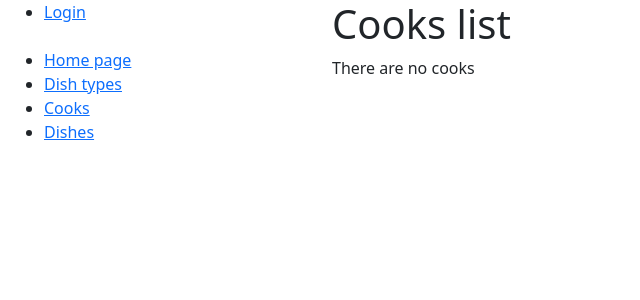
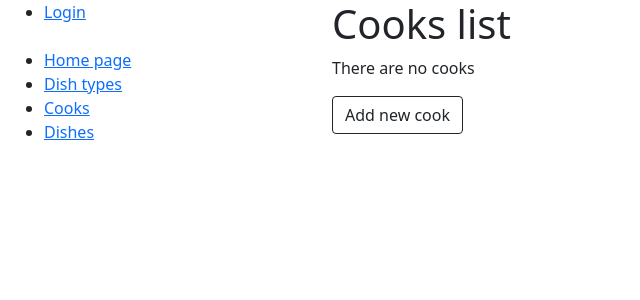
Before and after one commit to WDemidenko/restaurant_kitchen_service, a Django app: page /cooks/ in a window 1280 px wide. Shown: the top 300 px of the page, without its empty margins (0-640 px from the left). Run offline with Django 4.2, Linux system fonts and the light colour scheme; data that the repository does not hold is empty.

Commit message:
Add view, forms, template and url for creation updating and deleting Cook

```diff
--- a/kitchen/urls.py
+++ b/kitchen/urls.py
@@ -2,7 +2,7 @@ from django.urls import path
 
 from kitchen.views import index, DishTypeListView, CookListView, DishListView, DishTypeDetailView, CookDetailView, \
     DishTypeCreateView, DishTypeUpdateView, DishTypeDeleteView, DishCreateView, DishUpdateView, DishDeleteView, \
-    DishDetailView
+    DishDetailView, CookCreateView, CookUpdateView, CookDeleteView
 
 urlpatterns = [
     path("", index, name="index"),
@@ -54,6 +54,17 @@ urlpatterns = [
         DishDetailView.as_view(),
         name="dish-detail"
     ),
+    path("cooks/create/", CookCreateView.as_view(), name="cook-create"),
+    path(
+        "cooks/<int:pk>/update/",
+        CookUpdateView.as_view(),
+        name="cook-update"
+    ),
+    path(
+        "drivers/<int:pk>/delete/",
+        CookDeleteView.as_view(),
+        name="cook-delete"
+    ),
 ]
 
 app_name = "kitchen"
--- a/kitchen/views.py
+++ b/kitchen/views.py
@@ -4,7 +4,7 @@ from django.shortcuts import render
 from django.urls import reverse_lazy
 from django.views import generic
 
-from kitchen.forms import DishTypeForm, DishForm
+from kitchen.forms import DishTypeForm, DishForm, CookForm
 from kitchen.models import Dish, DishType, Cook
 
 
@@ -67,6 +67,28 @@ class CookDetailView(generic.DetailView):
     model = Cook
 
 
+class CookCreateView(generic.CreateView):
+    model = Cook
+    form_class = CookForm
+    success_message = "%(username) has been successfully created"
+    success_url = reverse_lazy("kitchen:cook-list")
+
+
+class CookUpdateView(generic.UpdateView):
+    model = Cook
+    form_class = CookForm
+    success_message = "%(username) has been successfully updated"
+
+    def get_success_url(self):
+        user_id = self.object.id
+        return reverse_lazy('kitchen:cook-detail', kwargs={'pk': user_id})
+
+
+class CookDeleteView(generic.DeleteView):
+    model = Cook
+    success_url = reverse_lazy("kitchen:cook-list")
+
+
 class DishListView(generic.ListView):
     model = Dish
 
--- a/templates/kitchen/cook_detail.html
+++ b/templates/kitchen/cook_detail.html
@@ -2,6 +2,8 @@
 
 {% block content %}
   <h1>{{ cook.first_name }} {{ cook.last_name }}</h1>
+    <a href="{% url 'kitchen:cook-update' pk=cook.id %}" class="btn btn-primary">Update</a>
+    <a href="{% url 'kitchen:cook-delete' pk=cook.id %}" class="btn btn-danger">Delete</a>
   <p>
     <strong>
       {% if cook.years_of_experience %} Years of experience: {{ cook.years_of_experience }} {% endif %}
--- a/templates/kitchen/cook_list.html
+++ b/templates/kitchen/cook_list.html
@@ -20,5 +20,10 @@
   {% else %}
     <p>There are no cooks</p>
   {% endif %}
+  <p>
+    <a href="{% url 'kitchen:cook-create' %}">
+      <button type="button" class="btn btn-outline-dark">Add new cook</button>
+    </a>
+  </p>
 
 {% endblock %}
```
Also changed, not shown: kitchen/forms.py (+8 -1 lines), templates/kitchen/cook_confirm_delete.html (added, +12 -0 lines), templates/kitchen/cook_form.html (added, +11 -0 lines).
